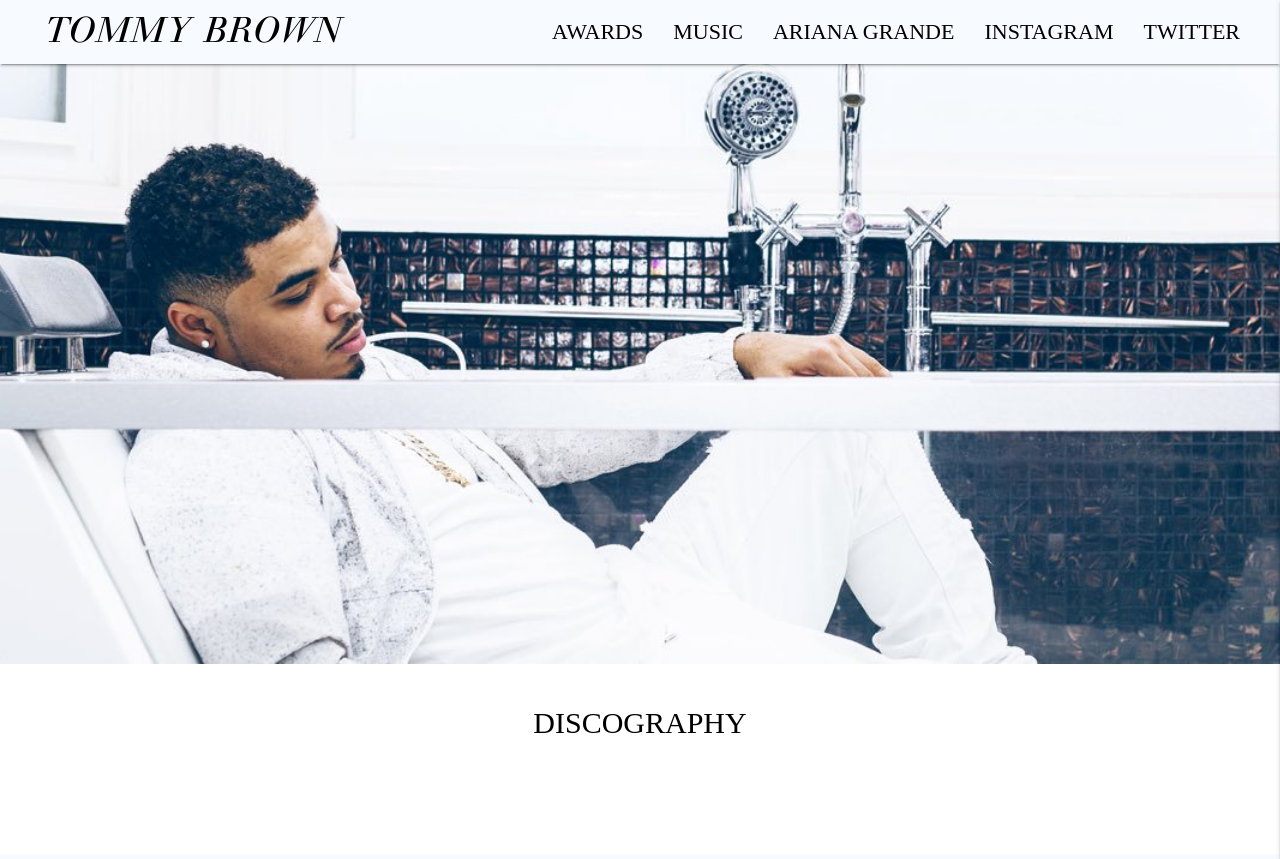
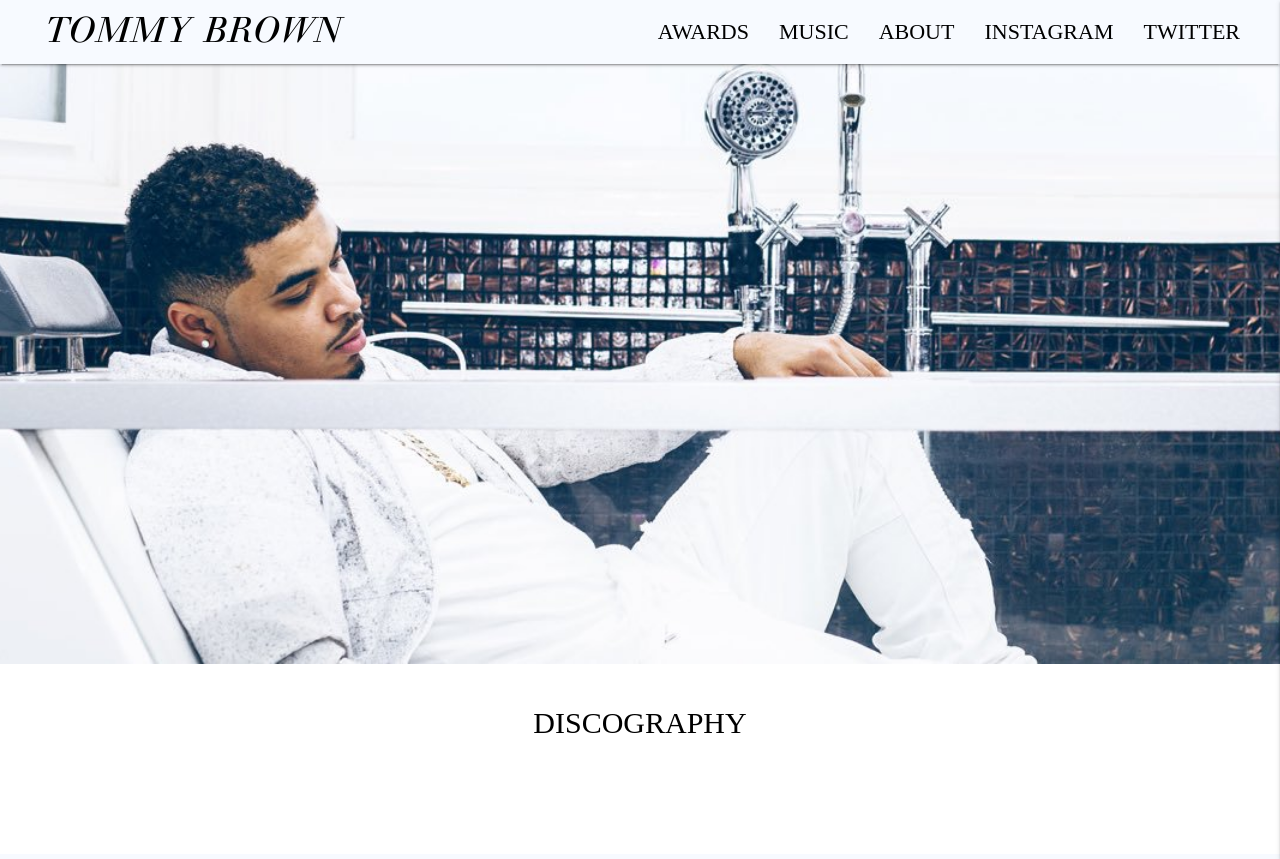
Before and after one commit to maliaijaz/tommybrown, a plain HTML site: page index.html in a window 1280 px wide. Shown: the top 859 px of the page. Drawn offline with nearby package versions, Linux system fonts and the light colour scheme; a script that the page names is missing; a web font is replaced by a local one.

Commit message:
removed ariana tab

```diff
--- a/index.html
+++ b/index.html
@@ -46,14 +46,12 @@
         <li><a href="#music-tommyhits" class="navbar-desktop-tab-styles scrollspy">Awards</a></li>
         <li><a href="#articles-tommyhits" class="navbar-desktop-tab-styles scrollspy">Music</a></li>
         <!-- <li><a target="_blank" class="navbar-desktop-tab-styles">About</a></li> -->
-        <li><a target="_blank" class="navbar-desktop-tab-styles">Ariana Grande</a></li>
+        <li><a target="_blank" class="navbar-desktop-tab-styles">About</a></li>
         <li><a href="https://www.instagram.com/tbhits/" target="_blank" class="navbar-desktop-tab-styles">Instagram</a></li>
         <li><a href="https://twitter.com/tbhits/" target="_blank" class="navbar-desktop-tab-styles">Twitter</a></li>
         <!-- <li><a href="#" class="navbar-desktop-tab-styles scrollspy">Social Media</a></li> -->
         <!-- <li><a href="#" class="navbar-desktop-tab-styles">Spotify</a></li> -->
       </ul>
-
-
 
       <a href="#" data-activates="nav-mobile" class="button-collapse">
         <p class="mobile-navbar-menu-text">menu</p>
@@ -70,7 +68,7 @@
         <li><div class="divider"></div></li>
         <li><a href="#articles-tommyhits" class="scrollspy">Music</a></li>
         <li><div class="divider"></div></li>
-        <li><a class="scrollspy">Ariana Grande</a></li>
+        <li><a class="scrollspy">About</a></li>
         <li><div class="divider"></div></li>
         <li><a href="https://www.instagram.com/tbhits/" target="_blank">Instagram</a></li>
         <li><div class="divider"></div></li>
@@ -145,9 +143,6 @@
 
   </div>
 
-
-
-
   <footer class="page-footer">
 
     <div id="social-media" class="footer-copyright scrollspy">
```
